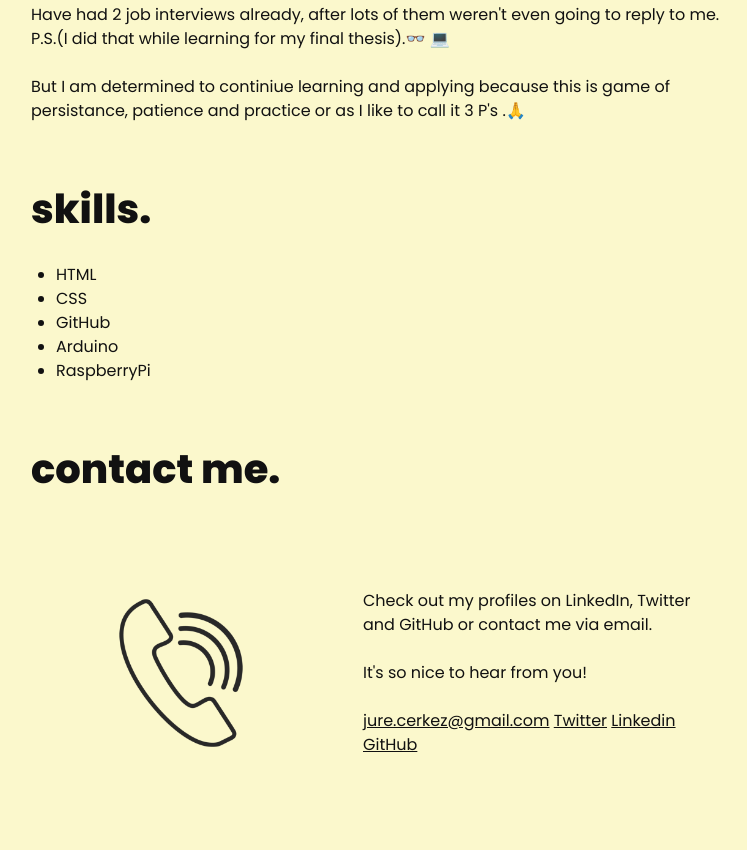
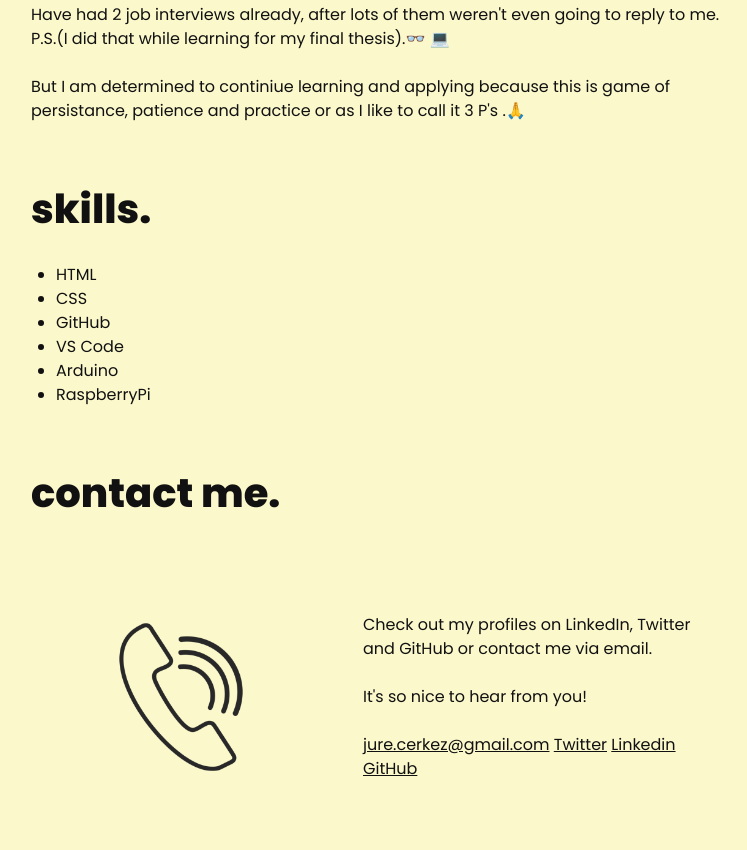
Before and after one commit to cerkezjure/personal-website, a plain HTML site: page index.html in a window 1280 px wide. Shown: the part 732-1582 px from the top of the page, without its empty margins (259-1006 px from the left). Drawn offline with Linux system fonts and the light colour scheme.

Commit message:
added skill

```diff
--- a/index.html
+++ b/index.html
@@ -59,6 +59,7 @@
                 <li>HTML</li>
                 <li>CSS</li>
                 <li>GitHub</li>
+                <li>VS Code</li>
                 <li>Arduino</li>
                 <li>RaspberryPi</li>
             </ul>
```
